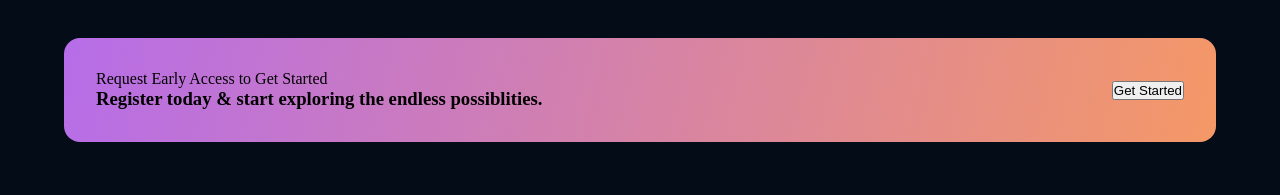
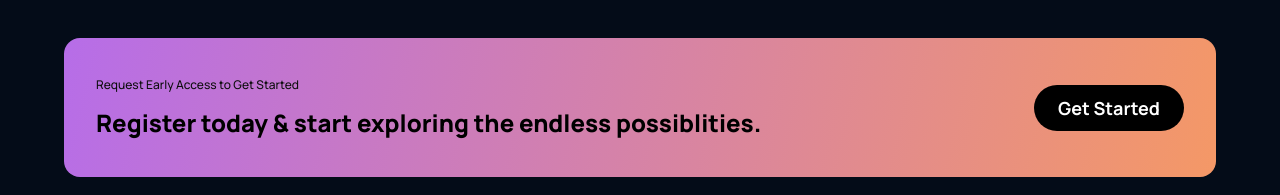
Before and after one commit to DavidAsrorxonov/X-3, a React (Vite) app: page / in a window 1280 px wide. Shown: the part 2741-2936 px from the top of the page. Built offline with nearby package versions, Linux system fonts and the light colour scheme.

Commit message:
Add styling for CTA component content and button

```diff
--- a/src/components/cta/CTA.css
+++ b/src/components/cta/CTA.css
@@ -9,3 +9,41 @@
   border-radius: 1rem;
   background: var(--gradient-bar);
 }
+
+.gpt3__cta-content p {
+  font-family: var(--font-family);
+  font-weight: 500;
+  font-size: 12px;
+  line-height: 30px;
+  color: #0e0e0e;
+}
+
+.gpt3__cta-content h3 {
+  font-family: var(--font-family);
+  font-weight: 800;
+  font-size: 24px;
+  line-height: 45px;
+  color: #000000;
+}
+
+.gpt3__cta-btn {
+  display: flex;
+  justify-content: center;
+  align-items: center;
+  margin-left: 2rem;
+}
+
+.gpt3__cta-btn button {
+  background: #000000;
+  color: #ffffff;
+  border-radius: 40px;
+  font-family: var(--font-family);
+  font-weight: bold;
+  font-size: 18px;
+  line-height: 30px;
+  padding: 0.5rem 1rem;
+  border: none;
+  outline: none;
+  cursor: pointer;
+  min-width: 150px;
+}
```
